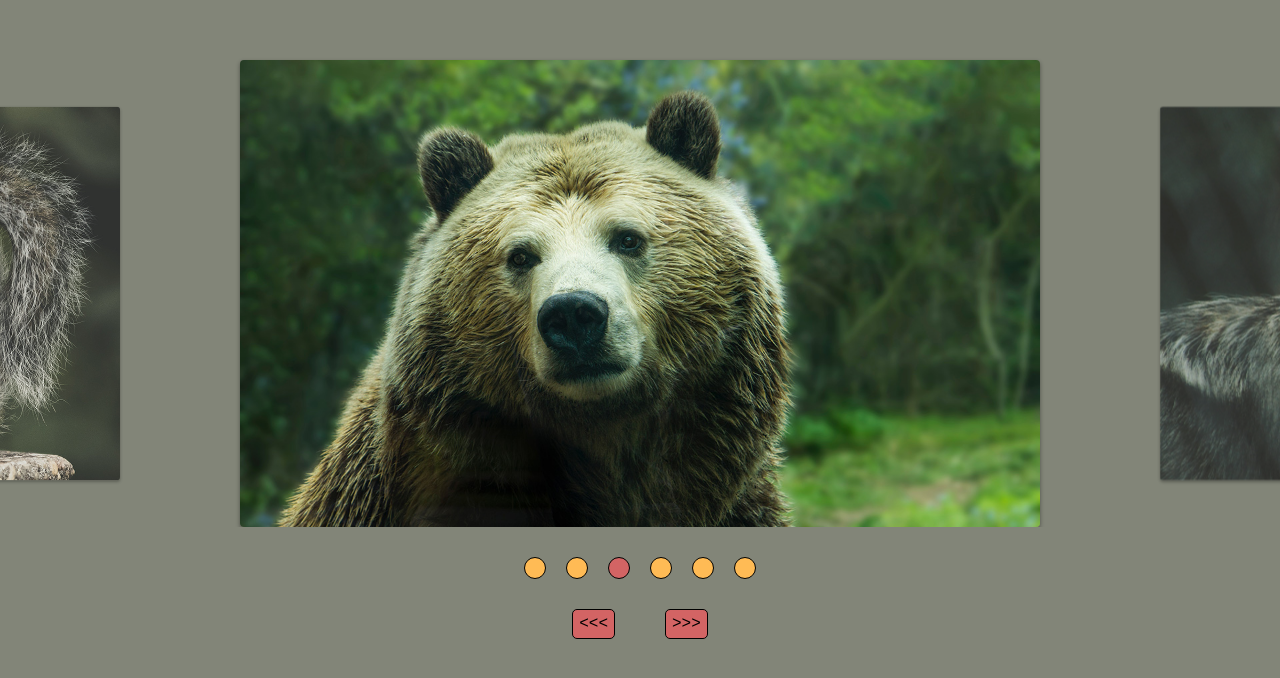
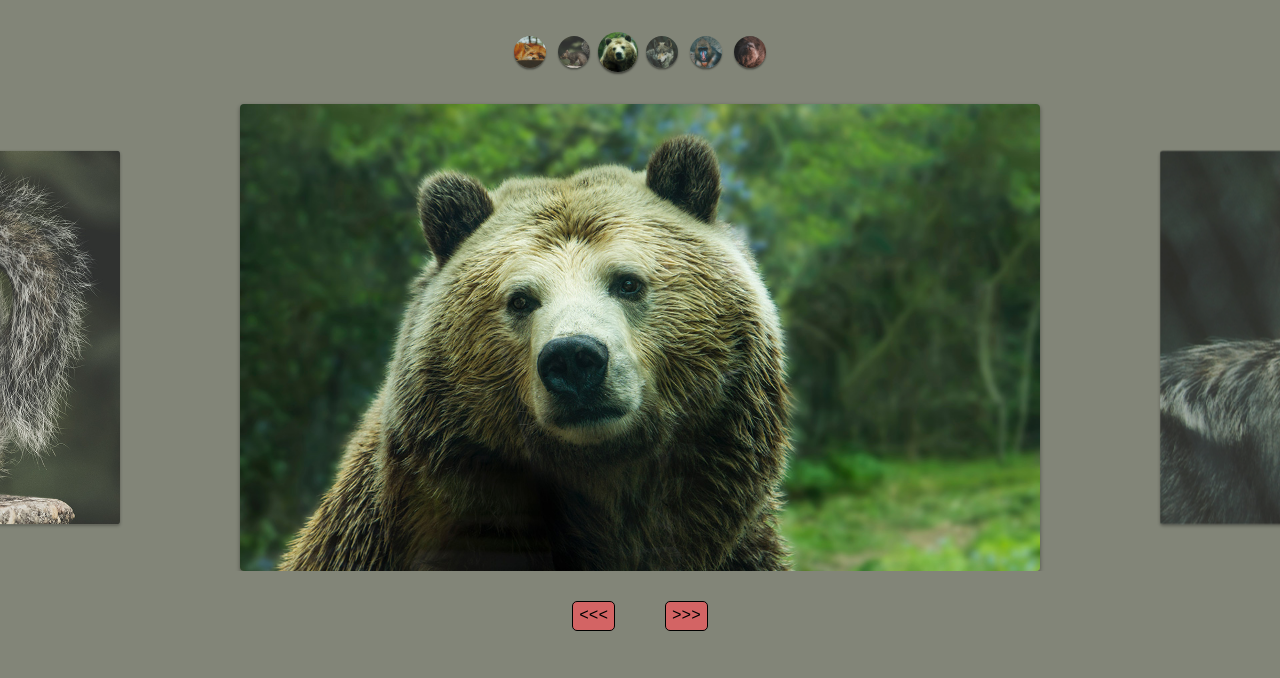
Before and after one commit to bruno15b/slide, a plain HTML site: page index.html in a window 1280 px wide. Drawn offline with Linux system fonts and the light colour scheme.

Commit message:
custom controls estilizado

```diff
--- a/css/style.css
+++ b/css/style.css
@@ -18,7 +18,7 @@ img {
 }
 
 .slide {
-  margin-top: 60px;
+  margin-top: 30px;
   display: flex;
 }
 
@@ -82,3 +82,26 @@ img {
 [data-control="slide"] li:hover {
   background: rgb(211, 100, 100);
 }
+
+.custom-controls {
+  display: flex;
+  justify-content: center;
+  margin-top: 30px;
+  flex-wrap: wrap;
+}
+
+.custom-controls li {
+  opacity: 0.8;
+  transform: scale(0.8);
+  width: 40px;
+  height: 40px;
+  border-radius: 50%;
+  overflow: hidden;
+  margin: 2px;
+  box-shadow: 0 2px 2px rgba(0, 0, 0, 0.5);
+}
+
+.custom-controls li.active {
+  opacity: 1;
+  transform: scale(1);
+}
--- a/index.html
+++ b/index.html
@@ -10,6 +10,15 @@
 </head>
 
 <body>
+  <ul class="custom-controls">
+    <li><img src="./img/foto1-thumb.jpg" alt="raposa"></li>
+    <li><img src="./img/foto2-thumb.jpg" alt="esquilo"></li>
+    <li><img src="./img/foto3-thumb.jpg" alt="urso"></li>
+    <li><img src="./img/foto4-thumb.jpg" alt="lobo"></li>
+    <li><img src="./img/foto5-thumb.jpg" alt="macaco"></li>
+    <li><img src="./img/foto6-thumb.jpg" alt="leao"></li>
+
+  </ul>
   <section class="wrapper">
     <ul class="slide">
       <li><img src="./img/foto1.jpg" alt="raposa"></li>
--- a/js/script.js
+++ b/js/script.js
@@ -1,4 +1,4 @@
 import { Slide, SlideNav } from "./slide.js";
 
 const slide = new SlideNav(".slide", ".wrapper", "button");
-slide.init();
+slide.init(2, ".custom-controls");
--- a/js/slide.js
+++ b/js/slide.js
@@ -142,17 +142,16 @@ export class Slide {
     this.clickSlide = this.clickSlide.bind(this);
   }
 
-  init() {
+  init(inicio, customControl) {
     this.transition();
     this.bindEvents();
     this.addSlideEvents();
-    this.changeSlide(2);
+    this.changeSlide(inicio);
     this.changeActiveClass();
+    this.addClickNavEvent();
     this.addResizeEvent();
-    this.addClickNavEvent();
-    this.addControl();
+    this.addControl(customControl);
     this.activeFirstItem();
-
     return this;
   }
 }
```
